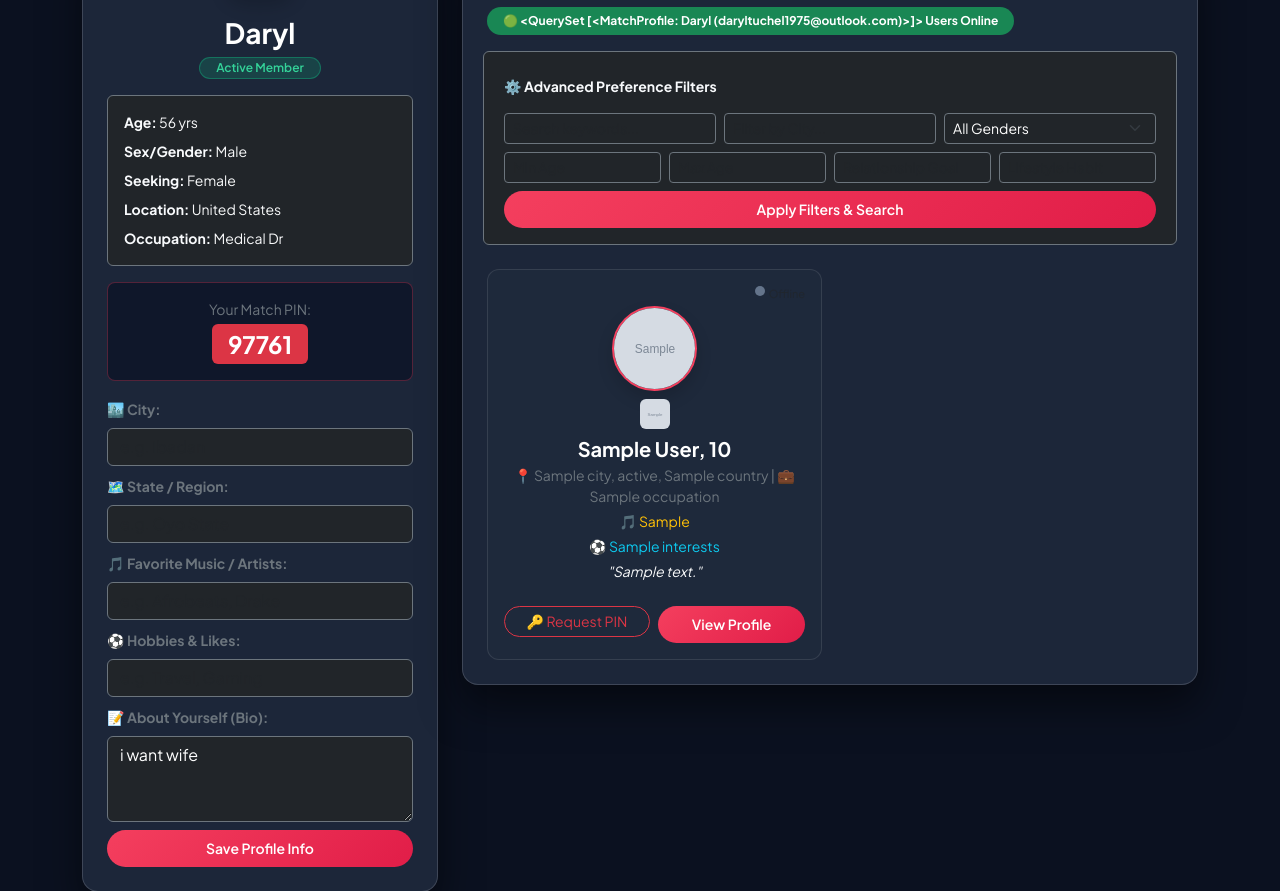
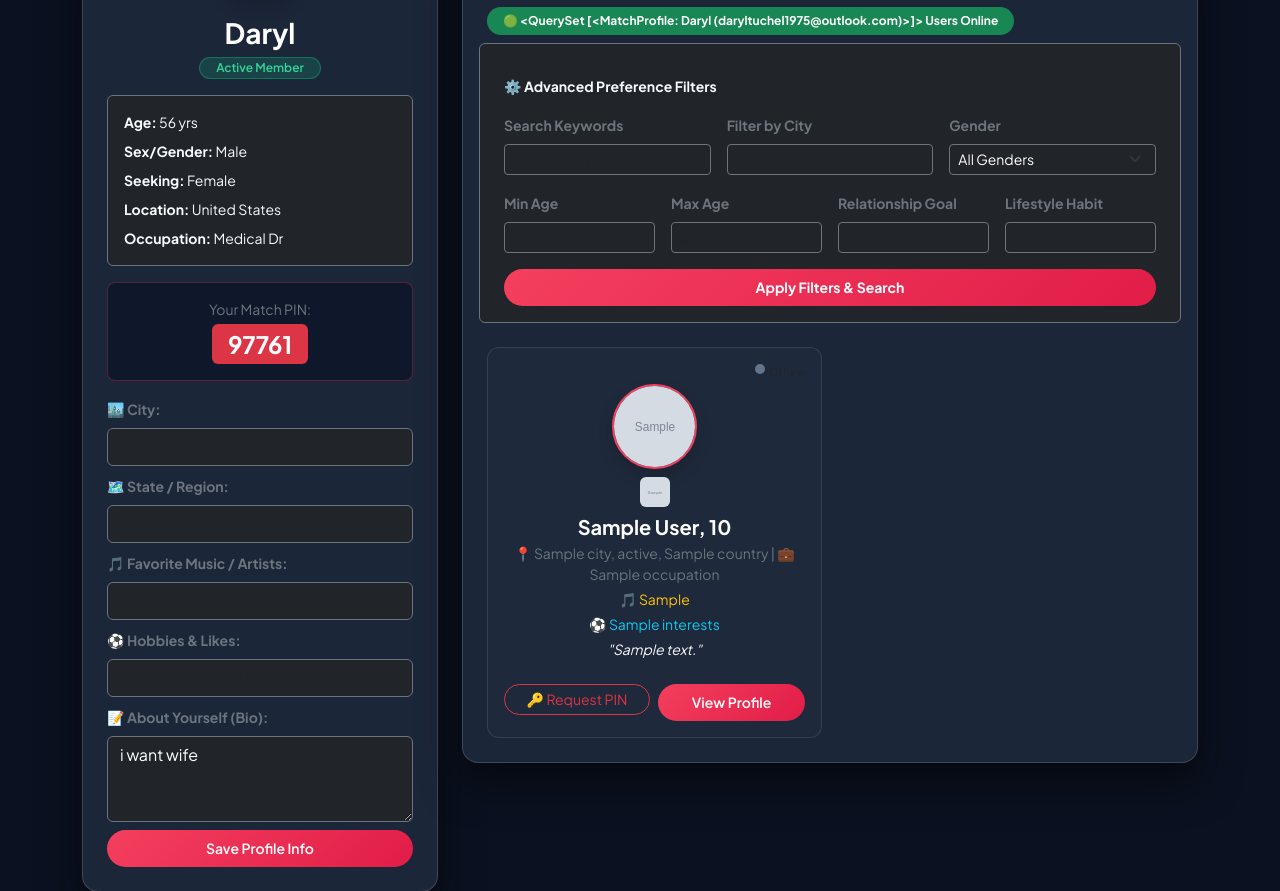
Before and after one commit to snowmanly101/matchmaking_portal, a Django app: template main/templates/main/portal.html in a window 1280 px wide. Shown: the part 188-1079 px from the top of the page. Run offline with Django 5.2, Linux system fonts and the light colour scheme; data comes from the database, SQL or seed files in the repository; tables that the repository leaves empty hold one stand-in row (values such as "Sample post"); the template is opened without the code that fills it: values that come from a table or form of the project are taken from there, most other values are stand-ins (such as "Sample title", 1, 10 or a date in 2020); grey boxes marked "Sample" are stand-in pictures; some libraries are stand-ins or nearby versions.

Commit message:
Update portal.html with clear filter labels

```diff
--- a/main/templates/main/portal.html
+++ b/main/templates/main/portal.html
@@ -180,37 +180,60 @@
                     </div>
 
                     <!-- Advanced Preference Filters Form -->
-                    <form method="GET" class="row g-2 mb-4 p-3 rounded bg-dark border border-secondary">
+                    <form method="GET" class="row g-3 mb-4 p-3 rounded bg-dark border border-secondary">
                         <div class="col-12">
-                            <span class="text-rose small fw-bold mb-2 d-block">⚙️ Advanced Preference Filters</span>
+                            <span class="text-rose small fw-bold d-block">⚙️ Advanced Preference Filters</span>
                         </div>
+
+                        <!-- Keyword Search -->
                         <div class="col-md-4">
-                            <input type="text" name="q" value="{{ query|default:'' }}" class="form-control bg-dark text-white border-secondary form-control-sm" placeholder="Search keywords...">
+                            <label class="form-label text-secondary small fw-bold">Search Keywords</label>
+                            <input type="text" name="q" value="{{ query|default:'' }}" class="form-control bg-dark text-white border-secondary form-control-sm" placeholder="Name, bio, music, etc.">
                         </div>
+
+                        <!-- City Filter -->
                         <div class="col-md-4">
-                            <input type="text" name="city" value="{{ city_filter|default:'' }}" class="form-control bg-dark text-white border-secondary form-control-sm" placeholder="Filter by City...">
+                            <label class="form-label text-secondary small fw-bold">Filter by City</label>
+                            <input type="text" name="city" value="{{ city_filter|default:'' }}" class="form-control bg-dark text-white border-secondary form-control-sm" placeholder="e.g. Ibadan, Ijebu Ode">
                         </div>
+
+                        <!-- Gender Filter -->
                         <div class="col-md-4">
+                            <label class="form-label text-secondary small fw-bold">Gender</label>
                             <select name="gender" class="form-select bg-dark text-white border-secondary form-select-sm">
                                 <option value="">All Genders</option>
                                 <option value="Female" {% if gender_filter == 'Female' %}selected{% endif %}>Female</option>
                                 <option value="Male" {% if gender_filter == 'Male' %}selected{% endif %}>Male</option>
                             </select>
                         </div>
+
+                        <!-- Min Age -->
                         <div class="col-md-3">
-                            <input type="number" name="age_min" value="{{ age_min|default:'' }}" class="form-control bg-dark text-white border-secondary form-control-sm" placeholder="Min Age">
+                            <label class="form-label text-secondary small fw-bold">Min Age</label>
+                            <input type="number" name="age_min" value="{{ age_min|default:'' }}" class="form-control bg-dark text-white border-secondary form-control-sm" placeholder="e.g. 18">
                         </div>
+
+                        <!-- Max Age -->
                         <div class="col-md-3">
-                            <input type="number" name="age_max" value="{{ age_max|default:'' }}" class="form-control bg-dark text-white border-secondary form-control-sm" placeholder="Max Age">
+                            <label class="form-label text-secondary small fw-bold">Max Age</label>
+                            <input type="number" name="age_max" value="{{ age_max|default:'' }}" class="form-control bg-dark text-white border-secondary form-control-sm" placeholder="e.g. 50">
                         </div>
+
+                        <!-- Relationship Goal -->
                         <div class="col-md-3">
-                            <input type="text" name="goal" value="{{ goal_filter|default:'' }}" class="form-control bg-dark text-white border-secondary form-control-sm" placeholder="Relationship Goal">
+                            <label class="form-label text-secondary small fw-bold">Relationship Goal</label>
+                            <input type="text" name="goal" value="{{ goal_filter|default:'' }}" class="form-control bg-dark text-white border-secondary form-control-sm" placeholder="e.g. Marriage, Dating">
                         </div>
+
+                        <!-- Lifestyle Habit -->
                         <div class="col-md-3">
-                            <input type="text" name="lifestyle" value="{{ lifestyle_filter|default:'' }}" class="form-control bg-dark text-white border-secondary form-control-sm" placeholder="Lifestyle Habit">
+                            <label class="form-label text-secondary small fw-bold">Lifestyle Habit</label>
+                            <input type="text" name="lifestyle" value="{{ lifestyle_filter|default:'' }}" class="form-control bg-dark text-white border-secondary form-control-sm" placeholder="e.g. Non-smoker">
                         </div>
-                        <div class="col-12 mt-2">
-                            <button type="submit" class="btn btn-rose btn-sm w-100">Apply Filters & Search</button>
+
+                        <!-- Submit Button -->
+                        <div class="col-12 mt-3">
+                            <button type="submit" class="btn btn-rose btn-sm w-100 fw-bold py-2">Apply Filters & Search</button>
                         </div>
                     </form>
 
```
